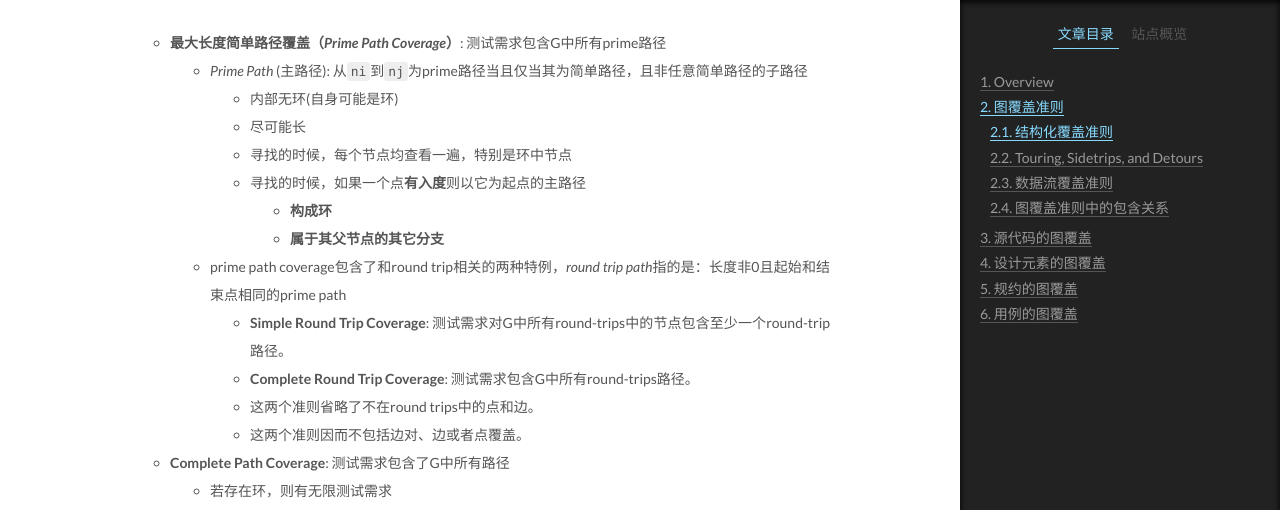
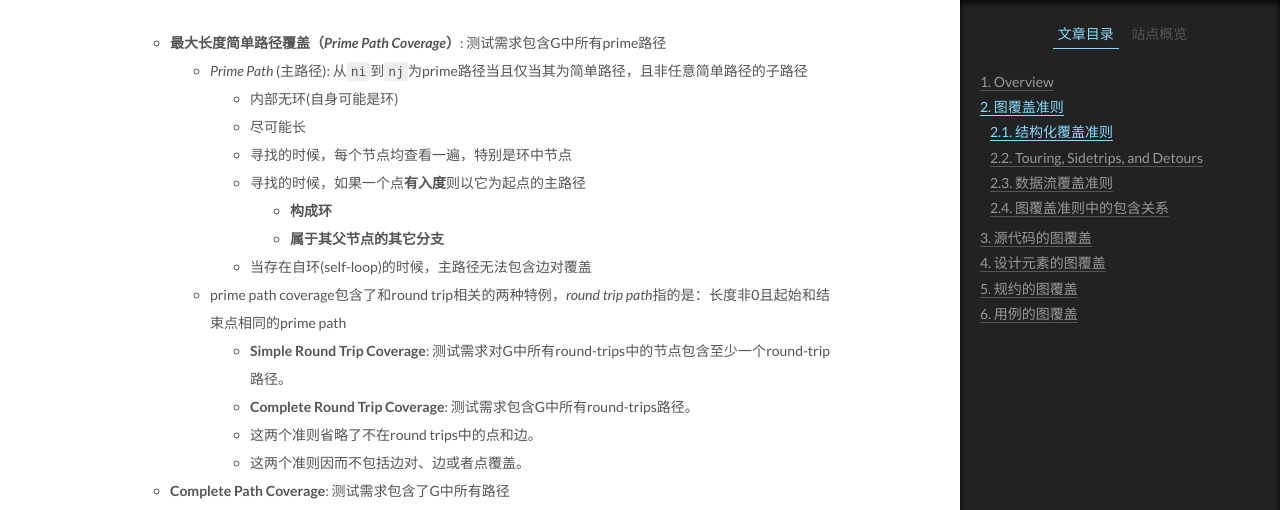
Before and after one commit to Willendless/willendless.github.io, a Jekyll site: the page built from _posts/2021-3-29-软件测试（二）.md, in a window 1280 px wide and 1400 px high, scrolled down 2868 px. Shown: the top 510 px of the window. Built offline with Jekyll 4.4.1, drawn with Linux system fonts in a browser that asks for light colours; formulas are drawn with MathJax 3; comment, search, counter and statistics services are not loaded.

Commit message:
chore: update post

```diff
--- a/_posts/2021-3-29-软件测试（二）.md
+++ b/_posts/2021-3-29-软件测试（二）.md
@@ -85,6 +85,7 @@ mathjax: true
     + 寻找的时候，如果一个点**有入度**则以它为起点的主路径
       + **构成环**
       + **属于其父节点的其它分支**
+    + 当存在自环(self-loop)的时候，主路径无法包含边对覆盖
   + prime path coverage包含了和round trip相关的两种特例，*round trip path*指的是：长度非0且起始和结束点相同的prime path
     + **Simple Round Trip Coverage**: 测试需求对G中所有round-trips中的节点包含至少一个round-trip路径。
     + **Complete Round Trip Coverage**: 测试需求包含G中所有round-trips路径。
```
